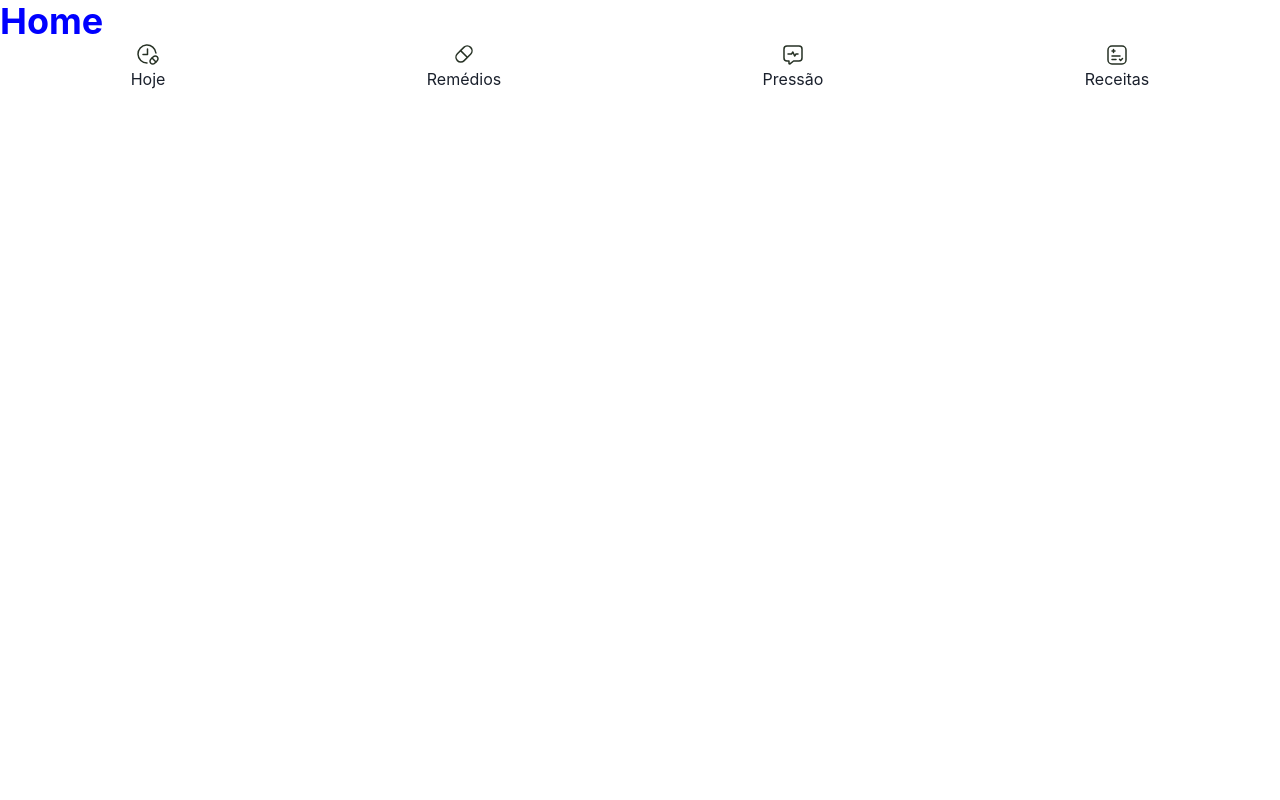
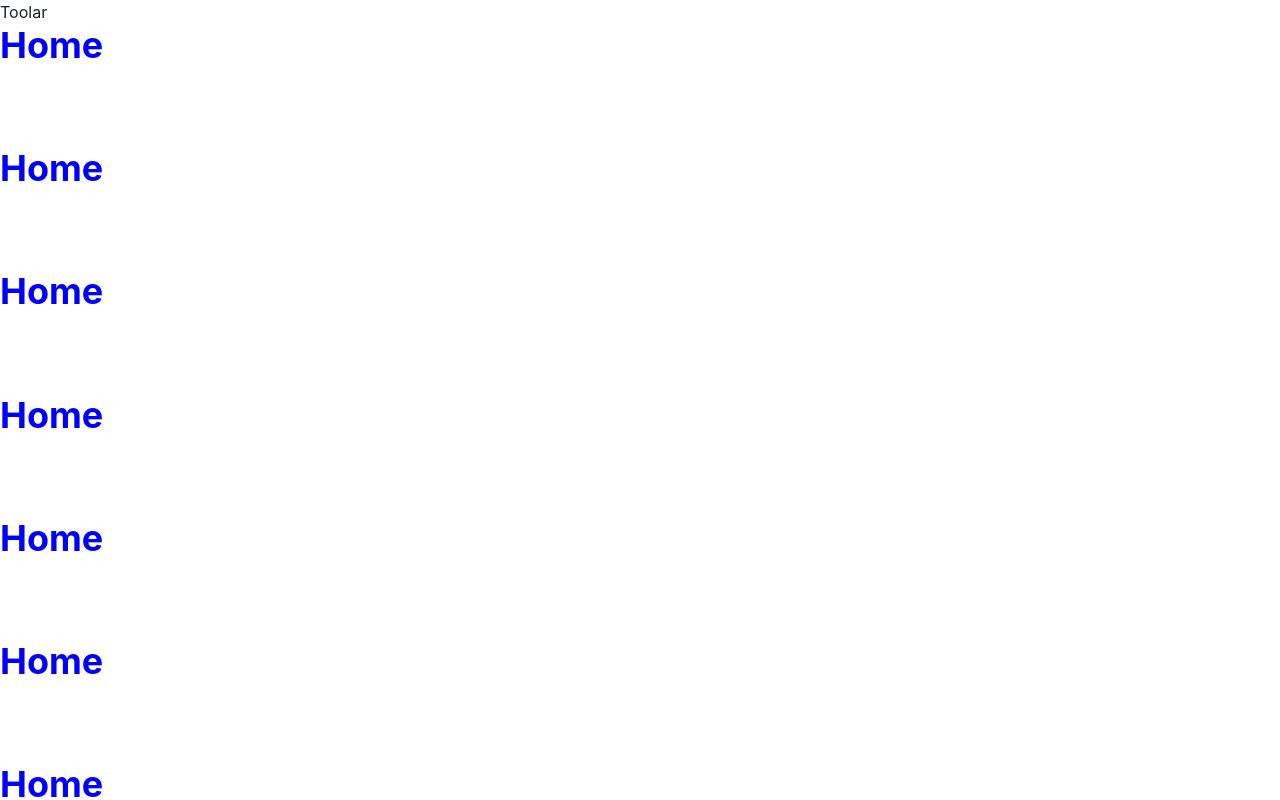
Before and after one commit to darkstudio-apps/contromed, a Next.js app: page / in a window 1280 px wide. Shown: the top 800 px of the page. Built offline with nearby package versions, Linux system fonts and the light colour scheme.

Commit message:
feat: init MainNavigationLayout

```diff
--- a/src/layouts/MainNavigationLayout/MenuNavigation/index.tsx
+++ b/src/layouts/MainNavigationLayout/MenuNavigation/index.tsx
@@ -33,7 +33,7 @@ const navItems = [
 
 export function MenuNavigation() {
   return (
-    <Flex width="100%" justifyContent="space-around" position="fixed">
+    <Flex width="100%" justifyContent="space-around">
       {navItems.map(({ href, icon, label }, index) => (
         <LinkNext key={index} href={href} passHref>
           <Link display="flex" alignItems="center" flexDir="column">
--- a/src/layouts/MainNavigationLayout/Toolbar/index.tsx
+++ b/src/layouts/MainNavigationLayout/Toolbar/index.tsx
@@ -1,11 +1,11 @@
 import { ReactNode } from "react"
 
 interface IToolbar {
-  children: ReactNode
+  children?: ReactNode
 }
 
-export function Toolbar({ children }: IToolbar) {
+export function Toolbar({ }: IToolbar) {
   return (
-    <div>{children}</div>
+    <div>Toolar</div>
   )
 }
--- a/src/layouts/MainNavigationLayout/index.tsx
+++ b/src/layouts/MainNavigationLayout/index.tsx
@@ -1,5 +1,7 @@
 import { ReactNode } from "react"
+import { Flex } from "@chakra-ui/react"
 import { MenuNavigation } from "./MenuNavigation"
+import { Toolbar } from "./Toolbar"
 
 interface MainNavigationLayoutProps {
   children: ReactNode;
@@ -7,9 +9,12 @@ interface MainNavigationLayoutProps {
 
 export function MainNavigationLayout({ children }: MainNavigationLayoutProps) {
   return (
-    <>
-      <main>{children}</main>
+    <Flex width="100%" height="100vh" direction="column">
+      <Toolbar />
+      <Flex as="main" flexGrow={1}>
+        {children}
+      </Flex>
       <MenuNavigation />
-    </>
+    </Flex>
   )
 }
--- a/src/pages/index.tsx
+++ b/src/pages/index.tsx
@@ -1,7 +1,18 @@
 import { Title } from "components/Title"
+import { Stack } from "@chakra-ui/react"
 
 export default function Home() {
   return (
-    <Title>Home</Title>
+    <Stack spacing={20}>
+      <Title>Home</Title>
+      <Title>Home</Title>
+      <Title>Home</Title>
+      <Title>Home</Title>
+      <Title>Home</Title>
+      <Title>Home</Title>
+      <Title>Home</Title>
+      <Title>Home</Title>
+      <Title>Home</Title>
+    </Stack>
   )
 }
--- /dev/null
+++ b/src/styles/scrollbar.css
@@ -0,0 +1,18 @@
+::-webkit-scrollbar {
+  width: 10px;
+  height: 10px;
+}
+
+::-webkit-scrollbar-track {
+  background: var(--chakra-colors-gray-800);
+}
+
+::-webkit-scrollbar-thumb {
+  border-radius: 4px;
+  background: var(--chakra-colors-gray-600);
+  border: 1px solid var(--chakra-colors-gray-800);
+}
+
+::-webkit-scrollbar-thumb:hover {
+  background: var(--chakra-colors-gray-500);
+}
```
